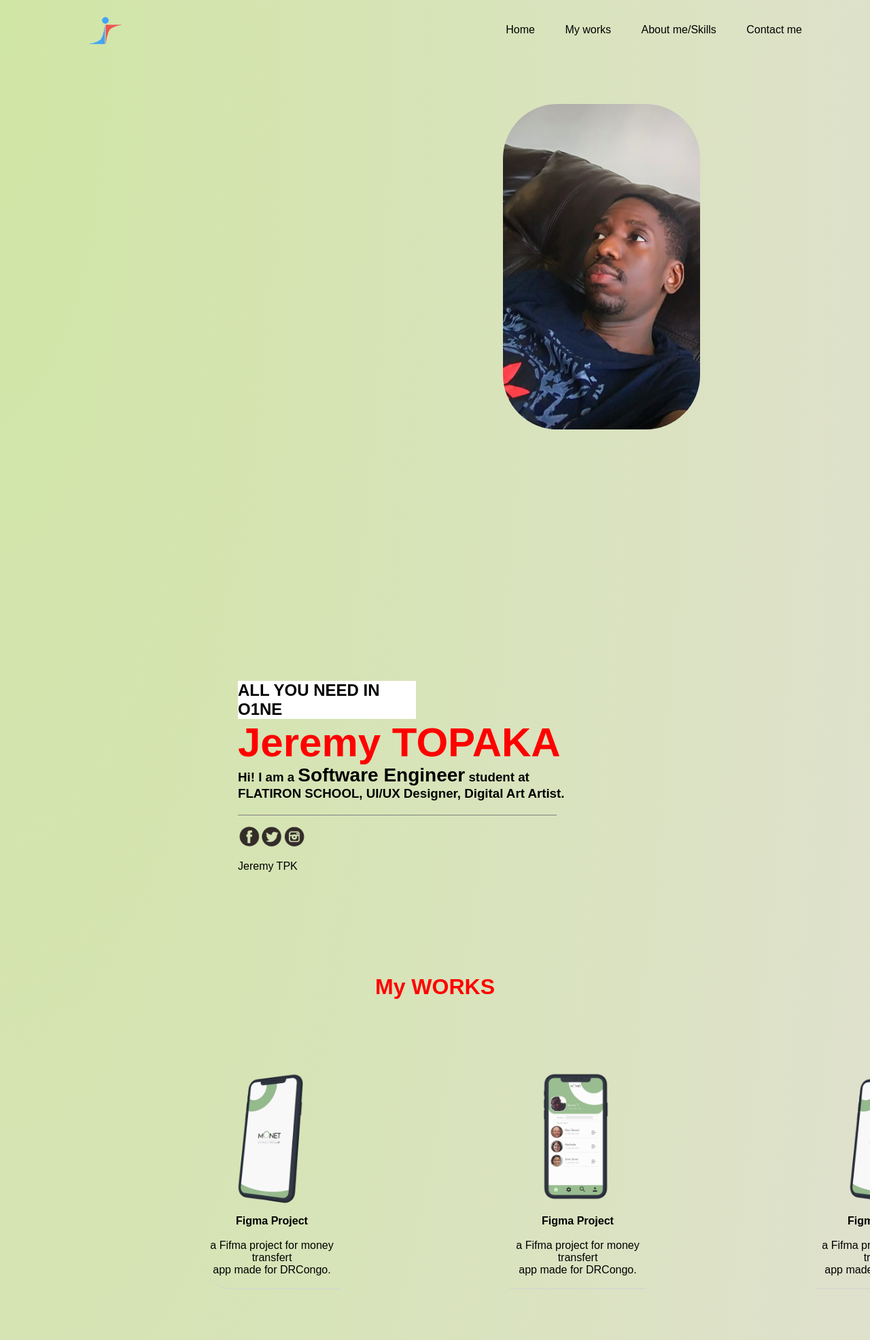
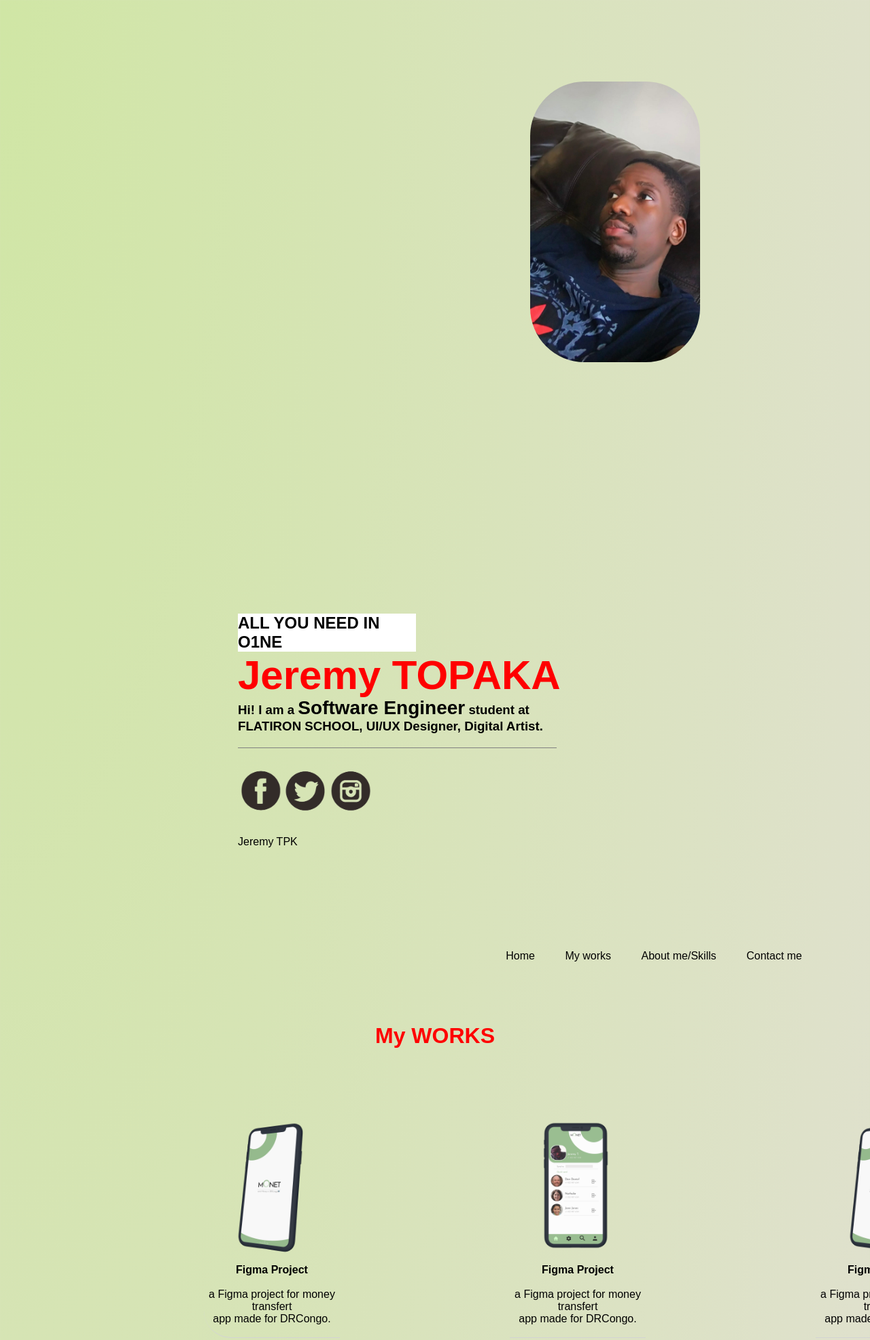
Before and after one commit to Jeremy-Tpk-the-software-engineer/my_website-I, a plain HTML site: page index.html in a window 1280 px wide. Shown: the top 1972 px of the page at 68% size. Drawn offline with Linux system fonts and the light colour scheme.

Commit message:
index.html

```diff
--- a/index.html
+++ b/index.html
@@ -9,16 +9,7 @@
     <title>My first Website</title>
   </head>
   <body>
-    <img src="images/logo.png" alt="logo" width="50px" />
-    <div class="navbar">
-      <ul id="menu">
-        <li><a href="#" id="home">Home</a></li>
-        <li><a href="#" id="works">My works</a></li>
-        <li><a href="#" id="me">About me/Skills</a></li>
-        <li><a href="#" id="email">Contact me</a></li>
-      </ul>
-    </div>
-    <img src="images/Jeremy.jpg" id="photo_jey" alt="photo" width="290px" />
+    <img src="images/Jeremy.jpg" id="photo_jey" alt="photo" width="250px" />
     <div class="bkgd" alt="bkgd"></div>
     <div id="greeting" alt="greeting">
       <h2 alt="one">ALL YOU NEED IN O1NE</h2>
@@ -27,13 +18,22 @@
       <br />
       <h3>
         Hi! I am a <strong alt="SE">Software Engineer</strong> student at<br /><b
-          >FLATIRON SCHOOL, UI/UX Designer, Digital Art Artist.</b
+          >FLATIRON SCHOOL, UI/UX Designer, Digital Artist.</b
         >
       </h3>
       <div class="container_logo">
-        <img src="images/logos_social.png" alt="logos_social" width="100px" />
+        <img src="images/logos_social.png" alt="logos_social" width="200px" />
         <p>Jeremy TPK</p>
       </div>
+    </div>
+
+    <div class="navbar">
+      <ul id="menu">
+        <li><a href="#" id="home">Home</a></li>
+        <li><a href="#" id="works">My works</a></li>
+        <li><a href="#" id="me">About me/Skills</a></li>
+        <li><a href="#" id="email">Contact me</a></li>
+      </ul>
     </div>
     <!--WORKS-->
     <div alt="works">
@@ -45,7 +45,7 @@
           >Figma Project</b
         ><br /><br />
         <p>
-          a Fifma project for money transfert<br />
+          a Figma project for money transfert<br />
           app made for DRCongo.
         </p>
         <br />
@@ -56,7 +56,7 @@
           >Figma Project</b
         ><br /><br />
         <p>
-          a Fifma project for money transfert<br />
+          a Figma project for money transfert<br />
           app made for DRCongo.
         </p>
         <br />
@@ -67,7 +67,7 @@
           >Figma Project</b
         ><br /><br />
         <p>
-          a Fifma project for money transfert<br />
+          a Figma project for money transfert<br />
           app made for DRCongo.
         </p>
         <br />
@@ -84,6 +84,9 @@
         <img src="images/emoji.png" alt="emoji" />
       </div>
       <div class="box_bkgd"></div>
+      <div class="background">
+        <img src="images/curve_bkgd.png" alt="background" />
+      </div>
     </div>
 
     <script src="index.js"></script>
```
